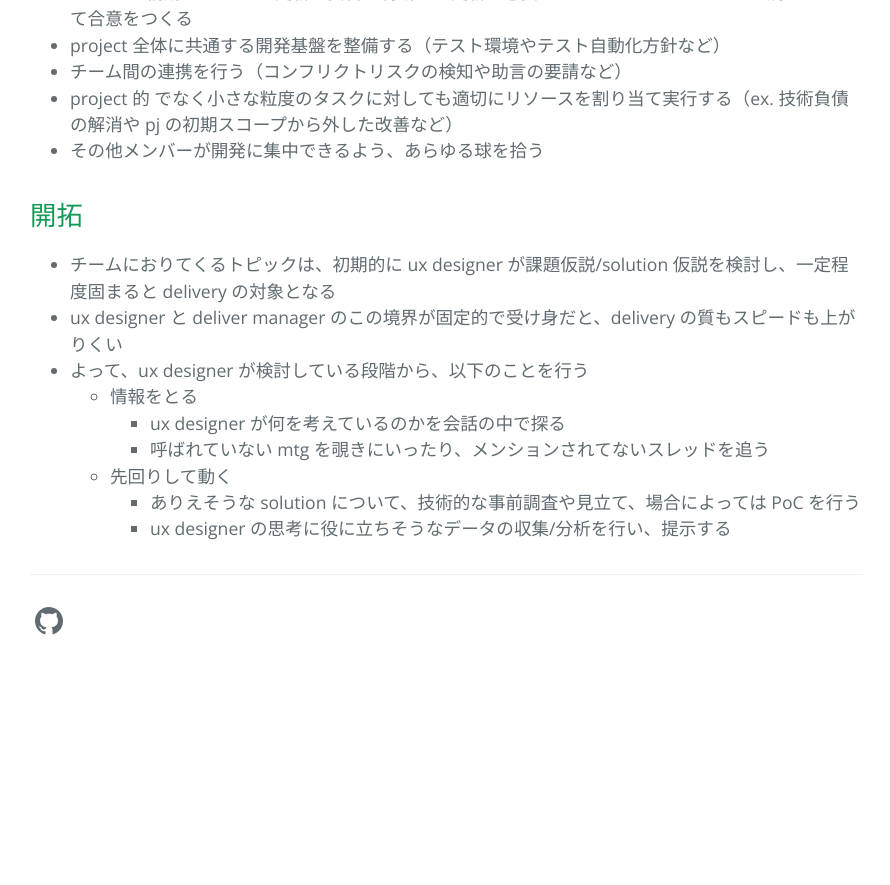
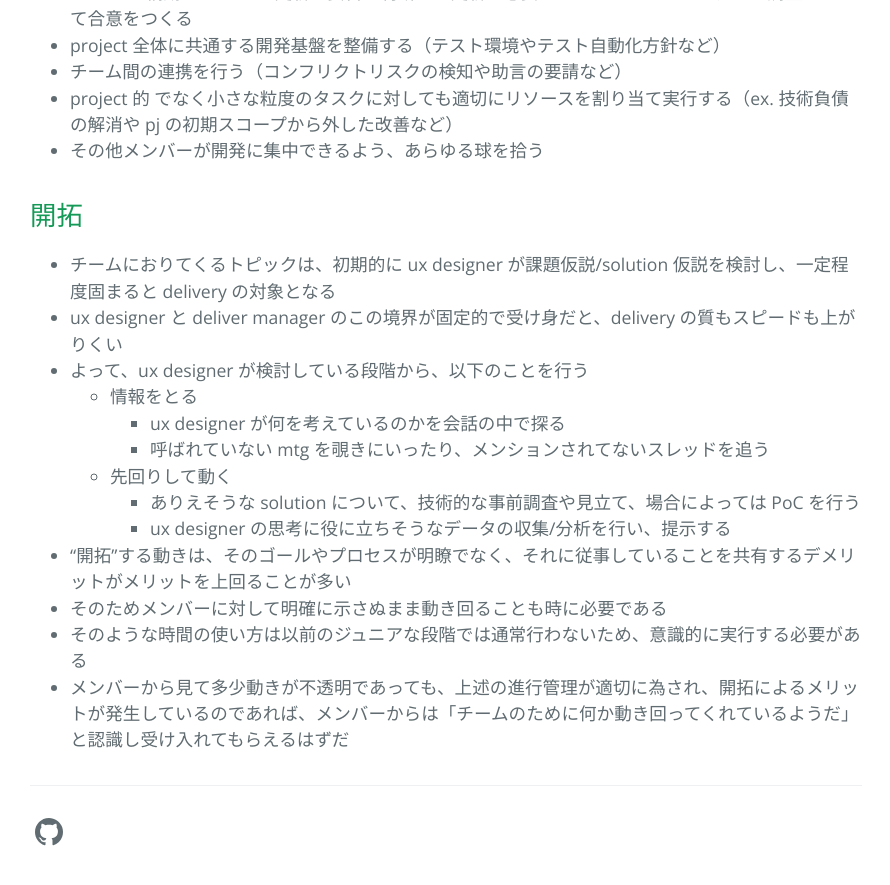
Before and after one commit to k-tokitoh/k-tokitoh.github.io, a Jekyll site: the page built from docs/_posts/2024-03-14-delivery-management.md, in a window 1280 px wide and 900 px high, scrolled down 1387 px. Shown: the top 885 px of the window, without its empty margins (194-1084 px from the left). Built offline with Jekyll 4.4.1, drawn with Linux system fonts in a browser that asks for light colours; before the commit the page ends 2076 px from its top, so only the background shows below that.

Commit message:
delivery managementを追記

```diff
--- a/docs/_posts/2024-03-14-delivery-management.md
+++ b/docs/_posts/2024-03-14-delivery-management.md
@@ -51,3 +51,7 @@ layout: post
   - 先回りして動く
     - ありえそうな solution について、技術的な事前調査や見立て、場合によっては PoC を行う
     - ux designer の思考に役に立ちそうなデータの収集/分析を行い、提示する
+- "開拓"する動きは、そのゴールやプロセスが明瞭でなく、それに従事していることを共有するデメリットがメリットを上回ることが多い
+- そのためメンバーに対して明確に示さぬまま動き回ることも時に必要である
+- そのような時間の使い方は以前のジュニアな段階では通常行わないため、意識的に実行する必要がある
+- メンバーから見て多少動きが不透明であっても、上述の進行管理が適切に為され、開拓によるメリットが発生しているのであれば、メンバーからは「チームのために何か動き回ってくれているようだ」と認識し受け入れてもらえるはずだ
```
